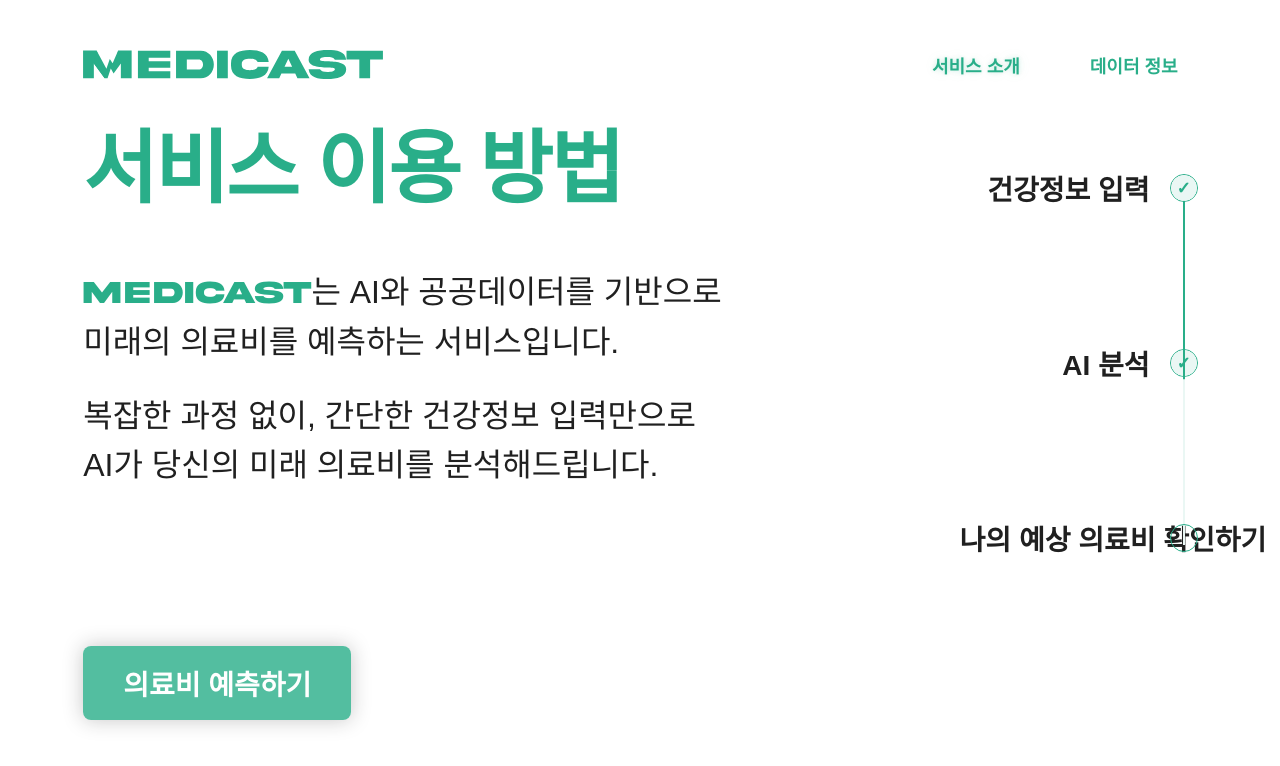
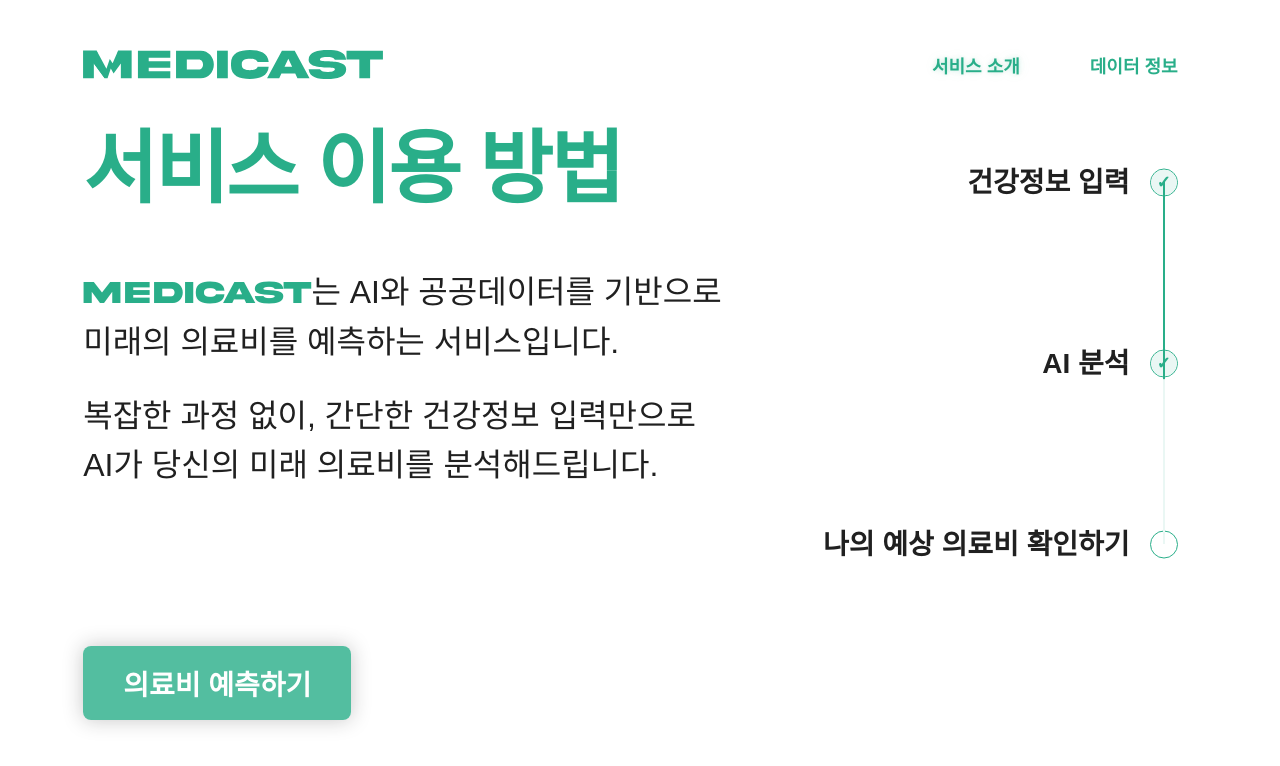
Before and after one commit to 2026-DDJ/FE, a React (Vite) app: page /intro in a window 1280 px wide. Shown: the top 766 px of the page. Built offline with nearby package versions, Linux system fonts and the light colour scheme; no server answers; a web font is replaced by a local one.

Commit message:
fix: isolate intro timeline labels and markers at every breakpoint

```diff
--- a/src/styles/Intro.styles.js
+++ b/src/styles/Intro.styles.js
@@ -132,7 +132,7 @@ export const ProgressSection = styled.div`
   top: 21%;
   right: 8%;
 
-  width: 250px;
+  width: min(30%, 360px);
   height: 390px;
   @media (max-width: 1024px) { position: static; width: min(100%, 360px); height: 190px; align-self: center; }
   @media (max-width: 768px) {
@@ -179,7 +179,8 @@ export const ButtonArea = styled.div`
 export const ProgressContainer = styled.div`
   position: relative;
 
-  width: 270px;
+  --intro-progress-dot-size: 28px;
+  width: 100%;
   height: 390px;
   @media (max-width: 1024px) { width: 100%; height: 190px; }
   @media (max-width: 768px) {
@@ -193,11 +194,11 @@ export const ProgressContainer = styled.div`
 export const ProgressAxis = styled.div`
   position: absolute;
 
-  top: 13px;
-  right: 13px;
+  top: calc(var(--intro-progress-dot-size) / 2);
+  right: calc(var(--intro-progress-dot-size) / 2 - 1px);
 
   width: 2px;
-  height: calc(100% - 26px);
+  height: calc(100% - var(--intro-progress-dot-size));
 
   z-index: 1;
 `;
@@ -296,64 +297,32 @@ export const SecondLineFill = styled.div`
 
 export const ProgressStep = styled.div`
   position: absolute;
-
+  left: 0;
   right: 0;
-
-  display: flex;
+  display: grid;
+  grid-template-columns: minmax(0, 1fr) var(--intro-progress-dot-size);
   align-items: center;
-
   gap: 20px;
 
-  ${({ $position }) =>
-    $position === "top" &&
-    `
-      top: 0;
-    `}
+  top: ${({ $position }) => $position === "top" ? "calc(var(--intro-progress-dot-size) / 2)" : $position === "middle" ? "50%" : "calc(100% - var(--intro-progress-dot-size) / 2)"};
+  transform: translateY(-50%);
 
-  ${({ $position }) =>
-    $position === "middle" &&
-    `
-      top: 50%;
-      transform: translateY(-50%);
-    `}
-
-  ${({ $position }) =>
-    $position === "bottom" &&
-    `
-      bottom: 0;
-    `}
-  @media (max-width: 768px) {
-    left: 0;
-    right: 0;
-    gap: 8px;
-    width: 100%;
-    max-width: 100%;
-  }
-
+  @media (max-width: 768px) { gap: 8px; }
 `;
 
 export const ProgressLabel = styled.span`
-  width: 190px;
-
+  min-width: 0;
   color: #202020;
-
   font-size: 28px;
   font-weight: 700;
-  @media (max-width: 1024px) { width: auto; font-size: 18px; }
+  line-height: 1.25;
+  text-align: right;
+  white-space: normal;
+  word-break: keep-all;
+  overflow-wrap: anywhere;
 
-  text-align: right;
-
-  white-space: nowrap;
-  @media (max-width: 768px) {
-    flex: 1 1 0;
-    width: 0;
-    min-width: 0;
-    font-size: clamp(12px, 3.1vw, 17px);
-    line-height: 1.25;
-    white-space: normal;
-    word-break: keep-all;
-  }
-
+  @media (max-width: 1024px) { font-size: 18px; }
+  @media (max-width: 768px) { font-size: clamp(12px, 3.1vw, 17px); }
 `;
 
 export const ProgressDot = styled.div`
@@ -371,7 +340,7 @@ export const ProgressDot = styled.div`
   border: 1.5px solid #29AE89;
   border-radius: 50%;
 
-  background: transparent;
+  background: #FFFFFF;
 
   z-index: 3;
 
```
